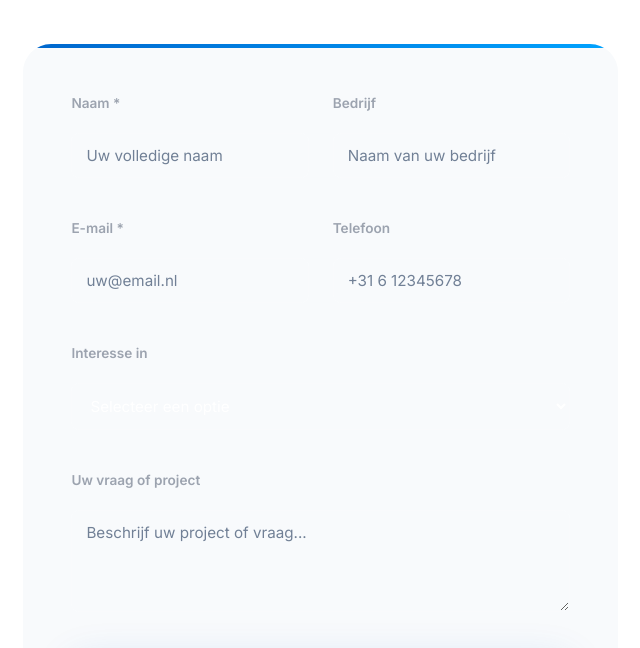
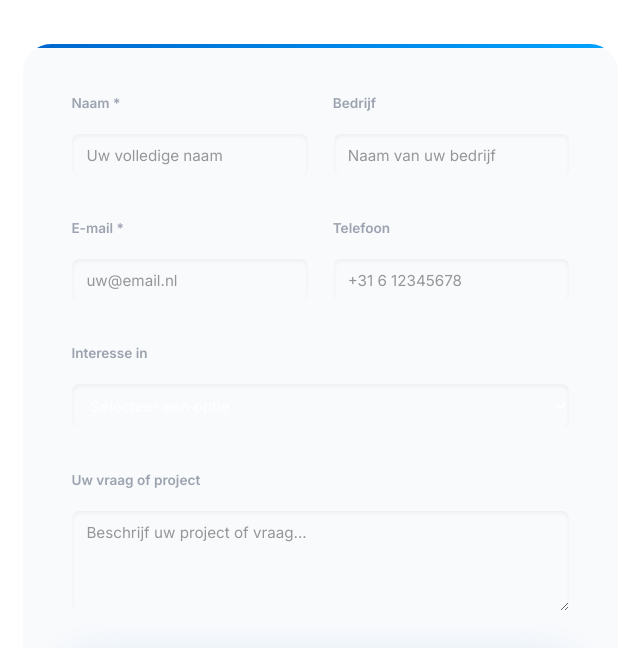
Before and after one commit to Rickvkesteren/aim-robotics, a plain HTML site: page index.html in a window 1280 px wide. Shown: the part 9320-9968 px from the top of the page, 598-1238 px from the left. Drawn offline with Linux system fonts and the light colour scheme.

Commit message:
Make contact form fields more visible with blue border

```diff
--- a/css/main.css
+++ b/css/main.css
@@ -2241,18 +2241,20 @@ p:last-child {
 .form-group textarea {
     padding: 16px 20px;
     background: var(--bg-white);
-    border: 2px solid var(--border-light);
+    border: 2px solid rgba(0, 102, 204, 0.3);
     border-radius: 12px;
     font-family: var(--font-body);
     font-size: 0.9375rem;
     color: var(--text-dark);
     transition: all var(--transition);
+    box-shadow: inset 0 2px 4px rgba(0, 0, 0, 0.05);
 }
 
 .form-group input:hover,
 .form-group select:hover,
 .form-group textarea:hover {
-    border-color: var(--primary-light);
+    border-color: rgba(0, 102, 204, 0.5);
+    box-shadow: inset 0 2px 4px rgba(0, 0, 0, 0.05), 0 0 0 3px rgba(0, 102, 204, 0.1);
 }
 
 .form-group input:focus,
@@ -2260,7 +2262,7 @@ p:last-child {
 .form-group textarea:focus {
     outline: none;
     border-color: var(--primary);
-    box-shadow: 0 0 0 4px rgba(0, 102, 204, 0.1);
+    box-shadow: inset 0 2px 4px rgba(0, 0, 0, 0.05), 0 0 0 4px rgba(0, 102, 204, 0.15);
 }
 
 .form-group textarea {
@@ -2270,7 +2272,7 @@ p:last-child {
 
 .form-group input::placeholder,
 .form-group textarea::placeholder {
-    color: var(--text-muted);
+    color: rgba(0, 0, 0, 0.4);
 }
 
 /* ============================================
```
